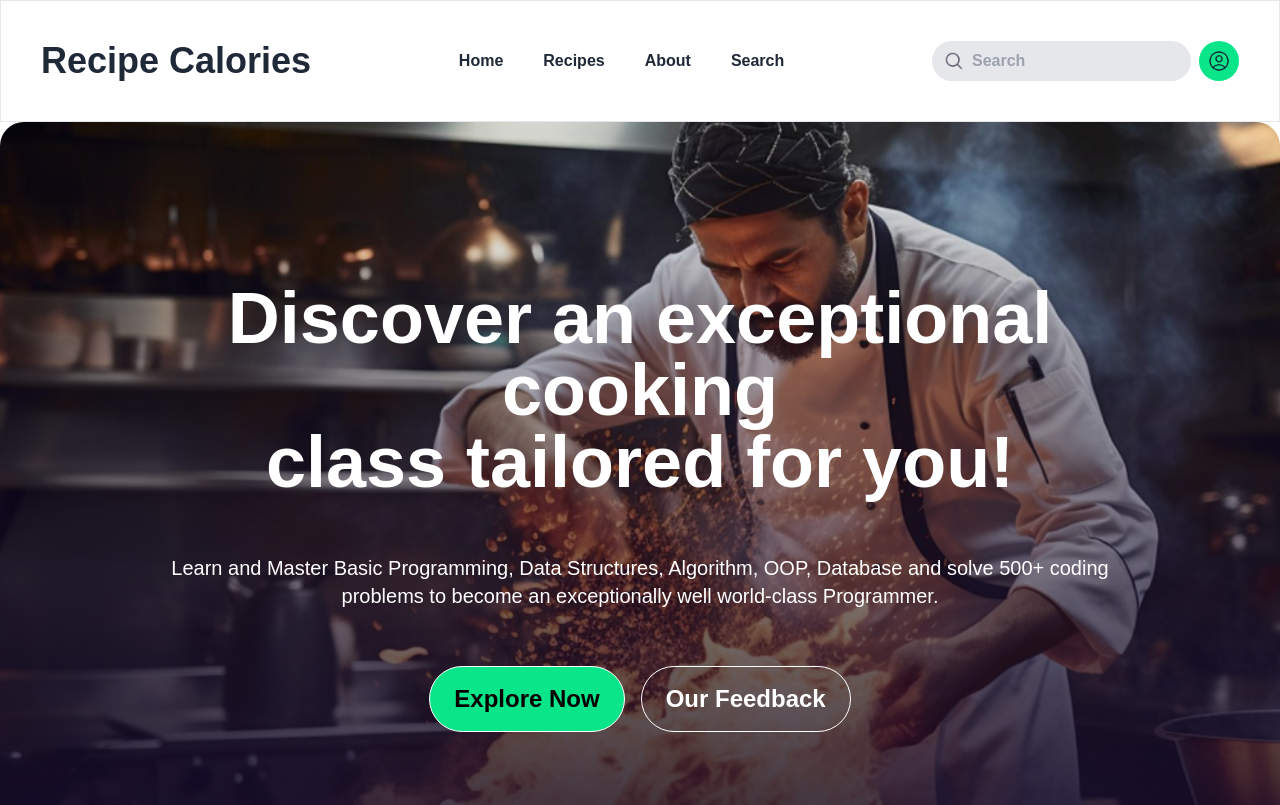
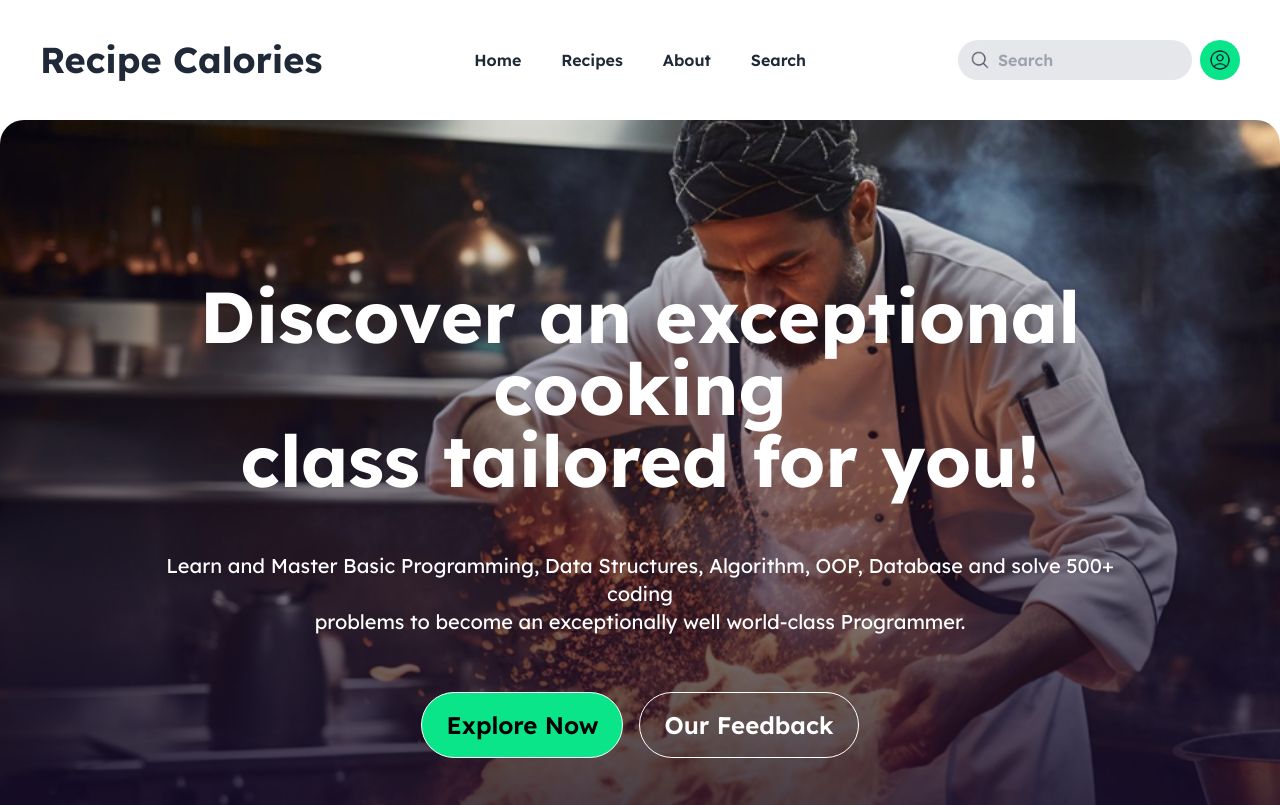
Before and after one commit to devsujoydas/recipe-caloris, a React (Vite) app: page / in a window 1280 px wide. Shown: the top 805 px of the page. Built offline with nearby package versions, Linux system fonts and the light colour scheme.

Commit message:
update img path for this project also

```diff
--- a/src/componenet/Header/Header.jsx
+++ b/src/componenet/Header/Header.jsx
@@ -1,7 +1,7 @@
 
 import { useState } from 'react'
-import search from '../../../public/imgs/Frame (1).png'
-import profile from '../../../public/imgs/Frame.png'
+import search from '/imgs/Frame (1).png'
+import profile from '/imgs/Frame.png'
 const Header = () => {
     const toggle = document.getElementById('nav-for-sm-dv')
     const [navforsm, setNavforsm] = useState(0)
@@ -19,7 +19,7 @@ const Header = () => {
 
     }
     return (
-        <header className="border p-10">
+        <header className=" p-10">
             <nav className="flex justify-between lg:lg:max-w-screen-2xl mx-auto relative">
                 <a href="" className="font-bold lg:text-4xl text-3xl">Recipe Calories </a>
                 <div className="lg:flex hidden items-center gap-10">
--- a/src/componenet/OurRecipes/FoodCard.jsx
+++ b/src/componenet/OurRecipes/FoodCard.jsx
@@ -1,6 +1,6 @@
 /* eslint-disable react/prop-types */
-import time from '../../../public/imgs/time.png'
-import fire from '../../../public/imgs/fire.png'
+import time from '/imgs/time.png'
+import fire from '/imgs/fire.png'
 
 const FoodCard = ({ food, wantToCookHandler }) => {
     const { img, name, description, minutes, calories, ingredients } = food;
--- a/src/index.css
+++ b/src/index.css
@@ -1,7 +1,7 @@
+@import url('https://fonts.googleapis.com/css2?family=Lexend:wght@100..900&display=swap');
 @tailwind base;
 @tailwind components;
 @tailwind utilities;
-@import url('https://fonts.googleapis.com/css2?family=Lexend:wght@100..900&display=swap');
 
 body{
   font-family:  "Lexend", sans-serif;
```
